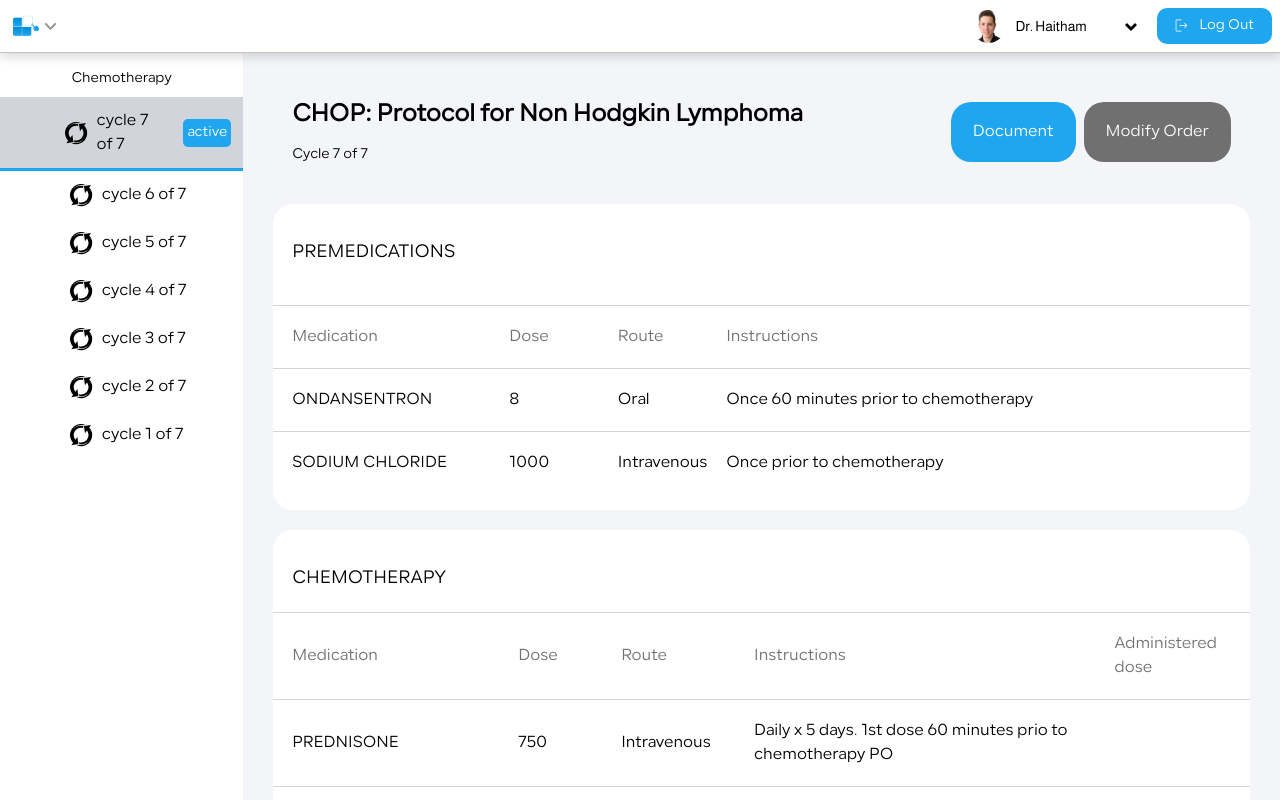
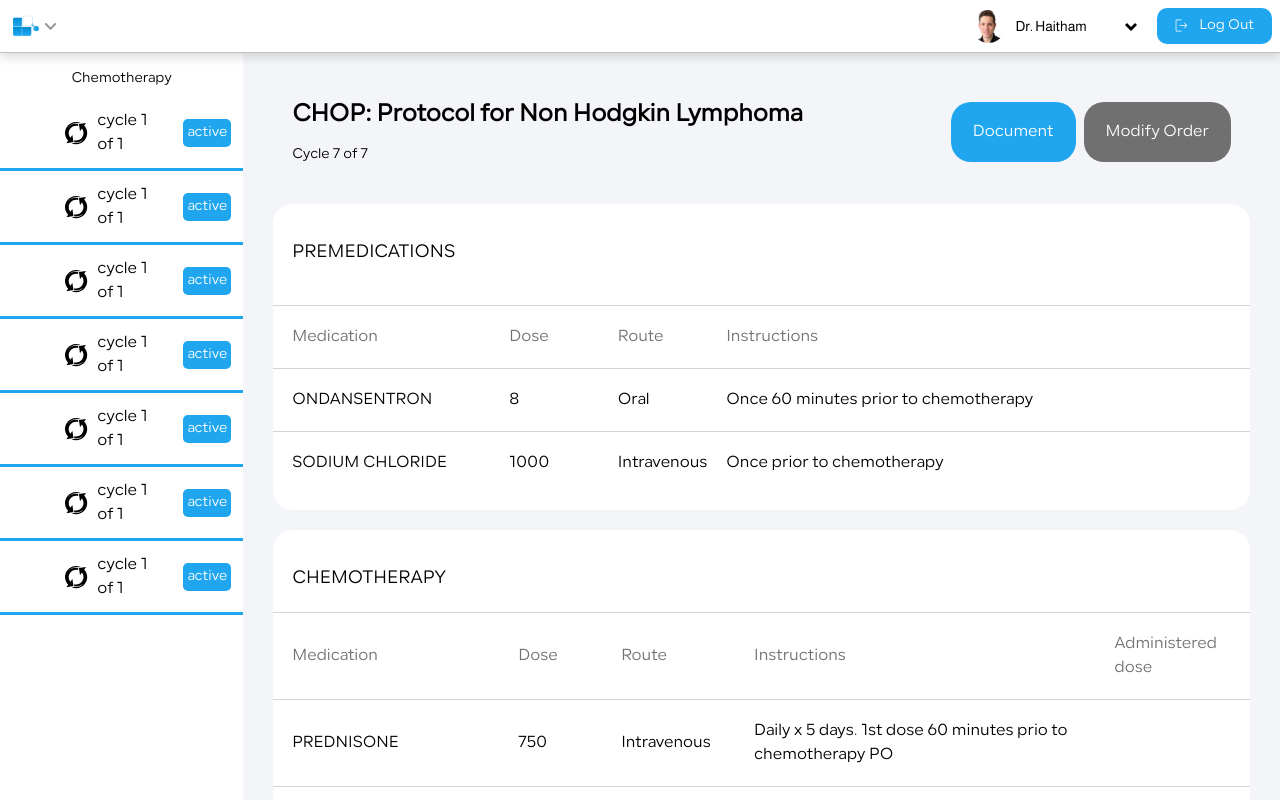
Before and after one commit to m-emadeddin/chemotherapy-management-system, a React (Create React App) app in the folder client-side/: page /document in a window 1280 px wide. Shown: the top 800 px of the page. Built offline with nearby package versions, Linux system fonts and the light colour scheme.

Commit message:
Implemented a distinct component for the left cycle navigation bar

```diff
--- a/client-side/src/components/DocumentChemotherapyCycle/index.jsx
+++ b/client-side/src/components/DocumentChemotherapyCycle/index.jsx
@@ -3,16 +3,20 @@ import { Text, Img } from "./..";
 import { Link } from "react-router-dom";
 
 export default function DocumentChemotherapyCycle({
-  targetCycle = "1",
-  cyclesCount = "7",
+  id = "1",
   openCycle = "1",
-  active = true,
+  cyclesCount = "1",
+  activeCycle = "1",
 }) {
-  return (
-    <Link to={"/documentchemotherapy"} state={{ cycle: targetCycle }}>
+  const renderDivs = () => {
+    const divs = [];
+    for (let i = cyclesCount; i > 0; i--) {
+      divs.push(
+        <div className="self-stretch  md:pb-5" key={i}>
+          <Link to={"/document"} state={{ cycle: i, cyclesCount: cyclesCount }}>
             <div
               className={`flex items-center self-stretch  cursor-pointer hover:bg-gray-300 transition-all duration-300 p-1.5 ${
-          targetCycle === openCycle ? "bg-gray-300" : ""
+                i === openCycle ? "bg-gray-300" : ""
               }`}
             >
               <div className="w-[25%]"></div>
@@ -24,10 +28,10 @@ export default function DocumentChemotherapyCycle({
                     className="h-[23px] w-[23px]"
                   />
                   <Text as="p" className="fw-[500]">
-              cycle {targetCycle} of {cyclesCount}
+                    cycle {i} of {cyclesCount}
                   </Text>
                 </div>
-          {active && (
+                {activeCycle === i && (
                   <Text
                     size="xs"
                     as="p"
@@ -38,9 +42,15 @@ export default function DocumentChemotherapyCycle({
                 )}
               </div>
             </div>
-      {active && (
+            {activeCycle === i && (
               <div className=" mt-[-1px] h-[3px] self-stretch bg-blue-500" />
             )}
           </Link>
+        </div>
       );
     }
+    return divs;
+  };
+
+  return <>{renderDivs()}</>;
+}
```
Lines whose indentation alone changed are shown as unchanged.
